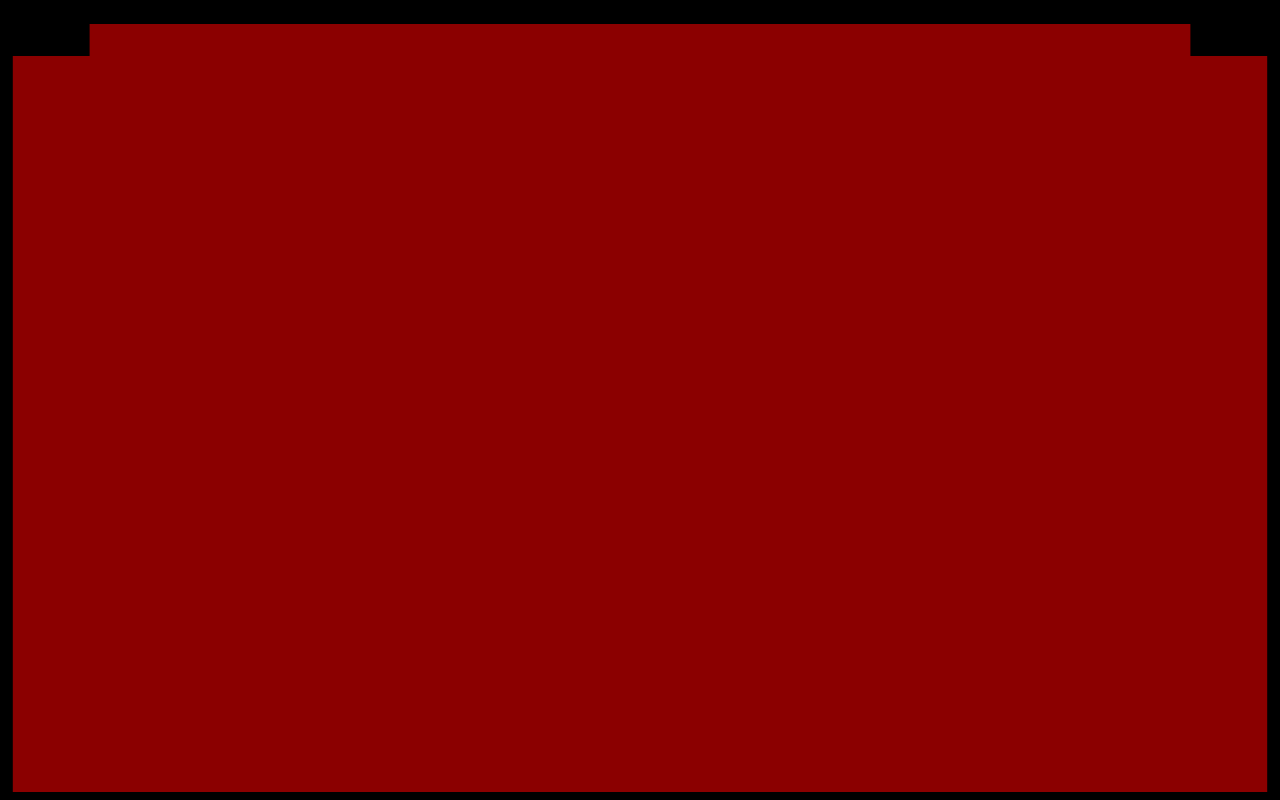
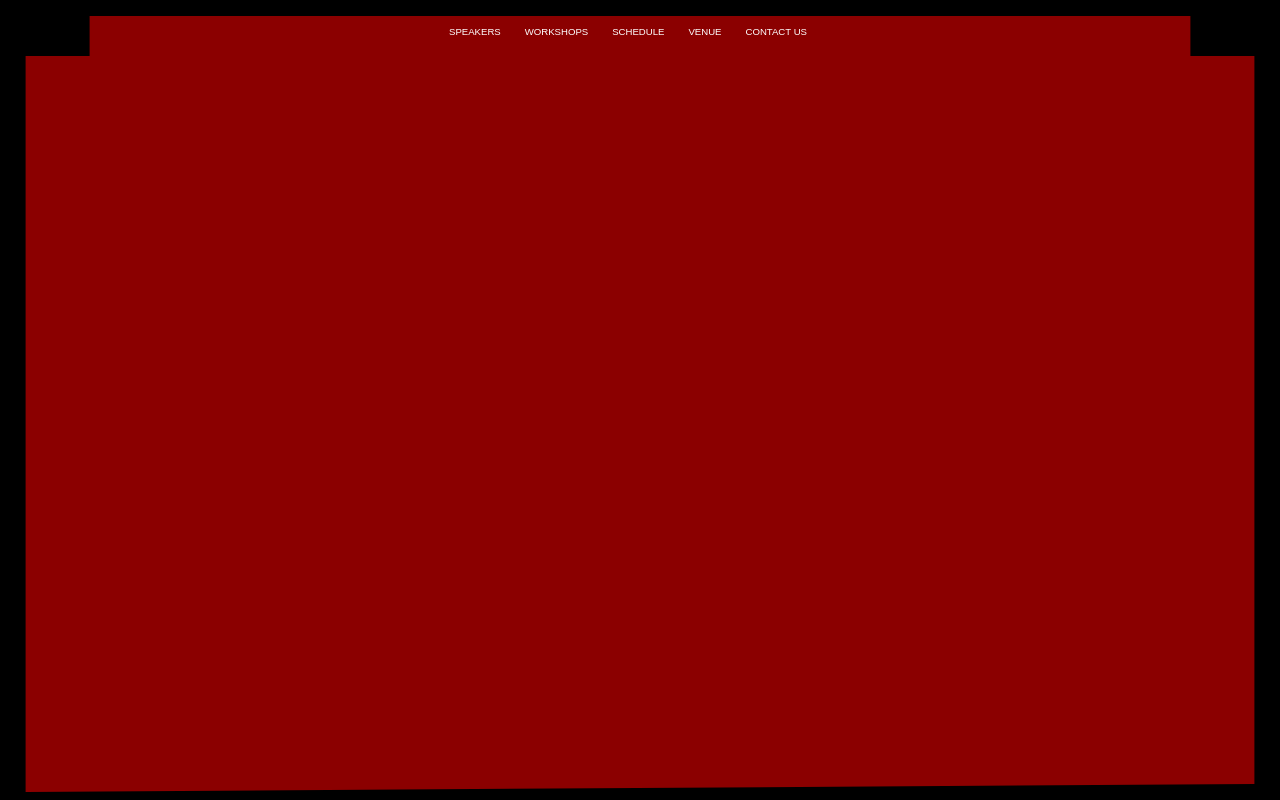
Before and after one commit to hkankyilmaz/awesome-landing-page, a plain HTML site: page index.html in a window 1280 px wide. Drawn offline with nearby package versions, Linux system fonts and the light colour scheme.

Commit message:
menu class, some css

```diff
--- a/index.html
+++ b/index.html
@@ -8,7 +8,17 @@
     <link rel="stylesheet" href="style.css" />
   </head>
   <body>
-    <main></main>
+    <main>
+      <nav>
+        <ul>
+          <li data-action="This is Speakers Action">SPEAKERS</li>
+          <li data-action="This is WorkShop Action">WORKSHOPS</li>
+          <li data-action="This is Schedule Action">SCHEDULE</li>
+          <li data-action="This is Venue Action">VENUE</li>
+          <li data-action="This is ContactUs Action">CONTACT US</li>
+        </ul>
+      </nav>
+    </main>
 
     <script src="https://cdnjs.cloudflare.com/ajax/libs/gsap/3.11.5/gsap.min.js"></script>
     <script src="index.js"></script>
--- a/index.js
+++ b/index.js
@@ -0,0 +1,21 @@
+class Menu {
+    constructor(elem) {
+        this._elem = elem;
+        elem.onclick = this.onClick.bind(this);
+    }
+
+    showAlert(text) {
+        alert(text)
+    }
+
+    onClick(event) {
+        let action = event.target.dataset.action;
+        if (action) {
+            this.showAlert(action);
+        }
+    };
+}
+
+
+var menu = document.querySelector("nav");
+new Menu(menu);
--- a/style.css
+++ b/style.css
@@ -1,37 +1,93 @@
-* {
+:root {
+  --navbar-list-text-color: #fff;
+  --navbar-background-color: transparent;
+  --main-background-color: darkred;
+  --body-background-color: #000;
+}
+
+@import url("https://fonts.googleapis.com/css2?family=Chakra+Petch:ital,wght@0,300;0,400;0,500;0,600;0,700;1,300;1,400;1,500;1,600;1,700&display=swap");
+
+*,
+*::after,
+*::before {
   margin: 0;
   padding: 0;
 }
 
 body {
-  background-color: #000;
+  background-color: var(--body-background-color);
 }
 
 main {
   height: 100vh;
   width: 100vw;
+  position: relative;
 
-  background-color: darkred;
+  background-color: var(--main-background-color);
   -webkit-clip-path: polygon(
-    1% 99%,
-    99% 99%,
-    99% 7%,
-    90% 7%,
-    90% 3%,
-    10% 3%,
-    10% 7%,
-    1% 7%
+    2% 99%,
+    98% 98%,
+    98% 7%,
+    93% 7%,
+    93% 2%,
+    7% 2%,
+    7% 7%,
+    2% 7%
   );
   clip-path: polygon(
-    1% 99%,
-    99% 99%,
-    99% 7%,
+    2% 99%,
+    98% 98%,
+    98% 7%,
     93% 7%,
-    93% 3%,
-    7% 3%,
+    93% 2%,
+    7% 2%,
     7% 7%,
-    1% 7%
+    2% 7%
   );
 
   border-radius: 20px;
 }
+
+nav {
+  position: relative;
+  top: 2%;
+  left: 50%;
+  transform: translateX(-50%);
+
+  display: flex;
+  justify-content: center;
+  align-items: center;
+
+  background-color: var(--navbar-background-color);
+  width: 80%;
+  height: 30px;
+}
+
+ul {
+  display: flex;
+  justify-content: center;
+  align-items: center;
+}
+
+li {
+  font-size: 0.6em;
+  margin-right: 2.5em;
+  position: relative;
+  list-style: none;
+  color: var(--navbar-list-text-color);
+  --after-position: -15vh; /*  -7.8vh - -15vh   */
+  font-family: "Chakra Petch", sans-serif;
+}
+
+li::after {
+  content: "";
+  display: inline-block;
+  position: absolute;
+  border-radius: 10px;
+  width: 130%;
+  height: 10vh;
+  background-color: black;
+  top: var(--after-position);
+  left: -15%;
+  z-index: -1;
+}
```
